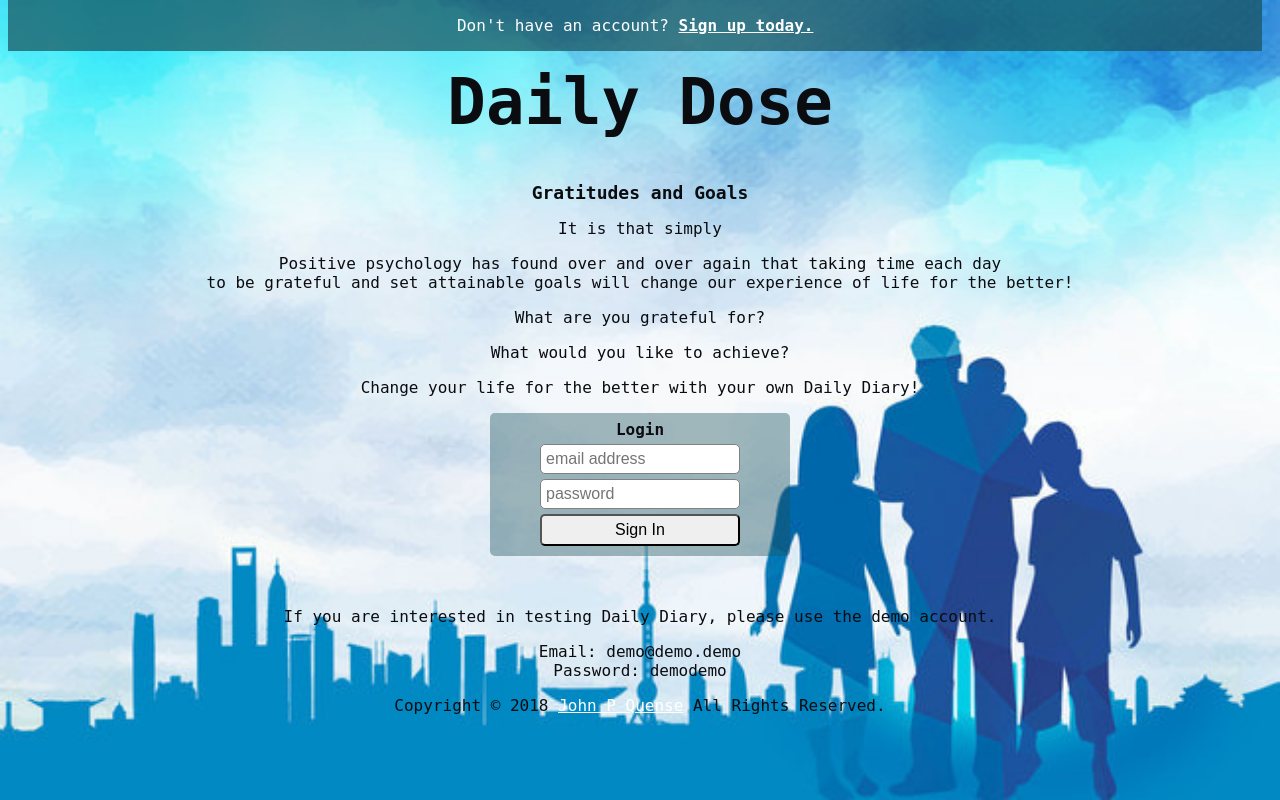
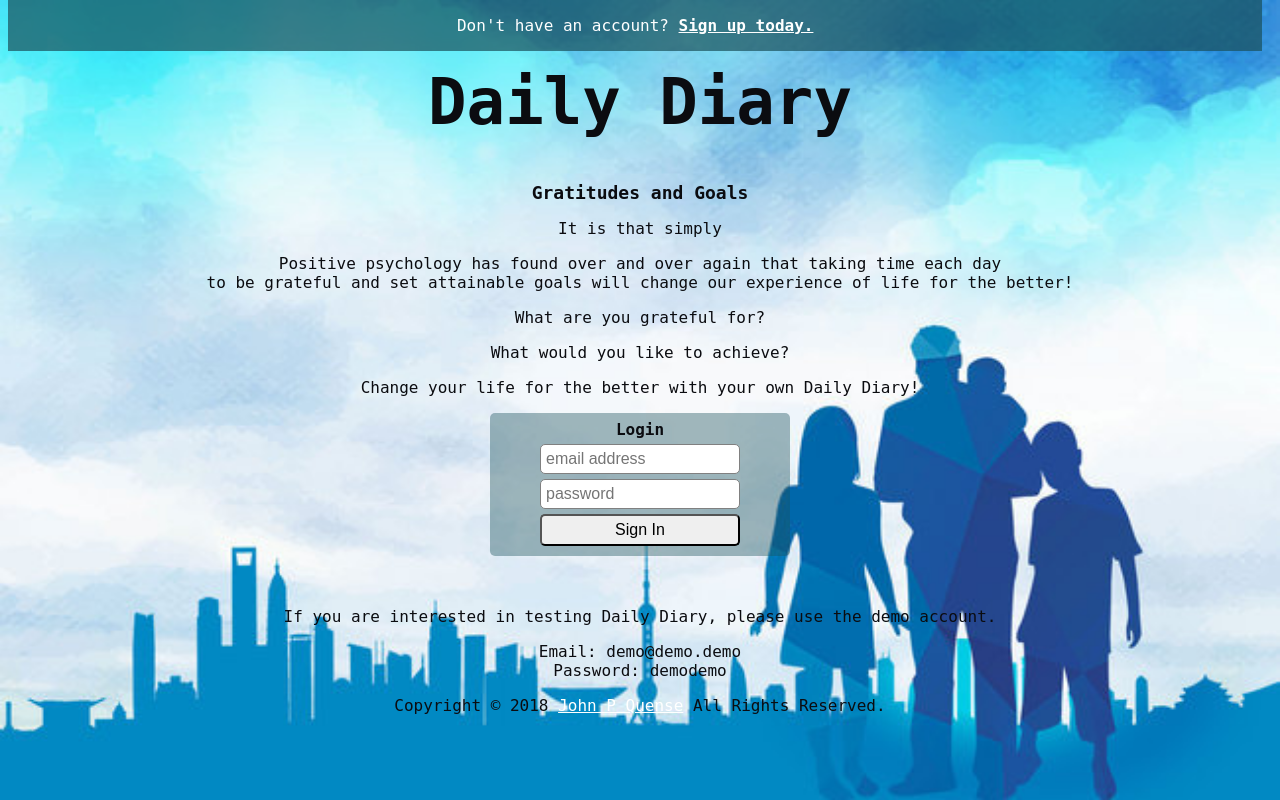
Before and after one commit to jpquense/daily-diary, a website: page public/login.html in a window 1280 px wide. Drawn offline with nearby package versions, Linux system fonts and the light colour scheme.

Commit message:
tested locally and passing, pushing to production

```diff
--- a/public/login.html
+++ b/public/login.html
@@ -17,7 +17,7 @@
             <p>Don't have an account? <a href="/signup.html"><strong>Sign up today.</strong></a></p>
         </nav>
         <header role="banner">
-            <h1>Daily Dose</h1>
+            <h1>Daily Diary</h1>
         </header>
         <section role="region">
             <h2>Gratitudes and Goals</h2>
```
